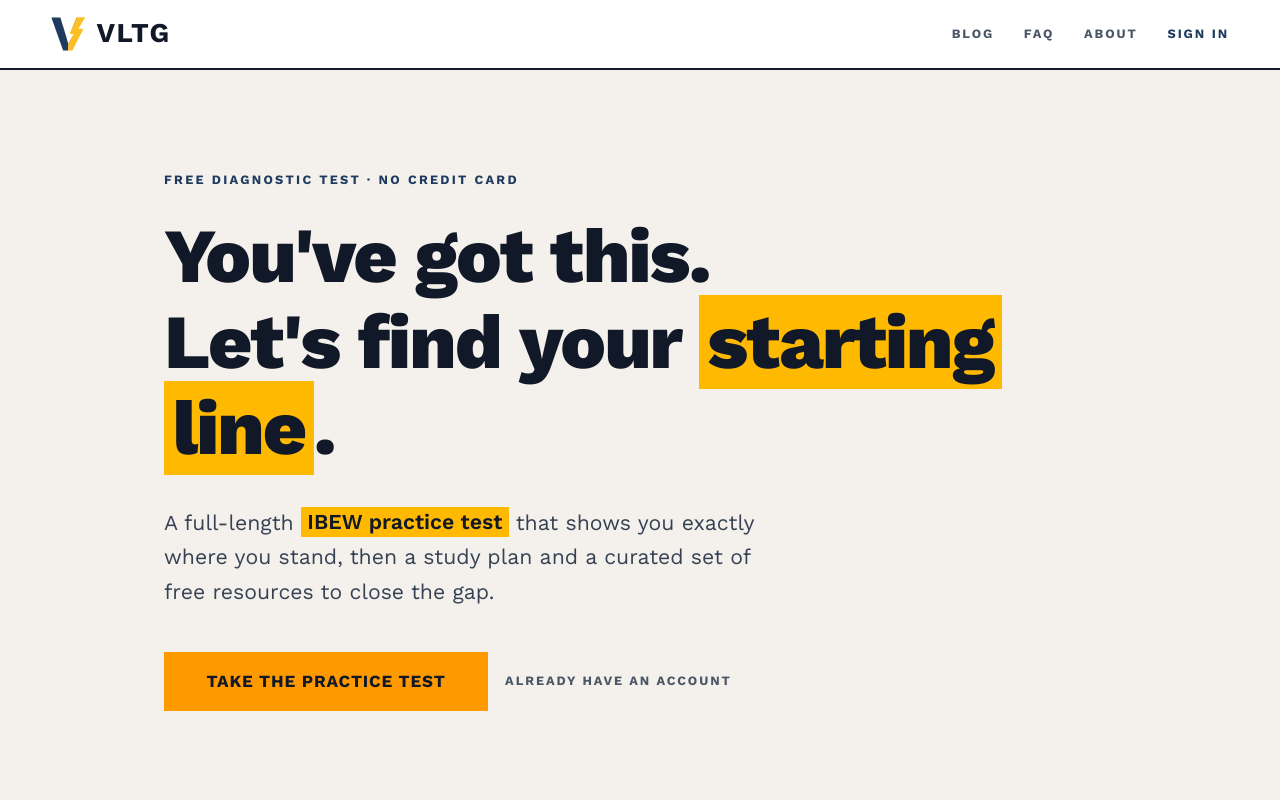
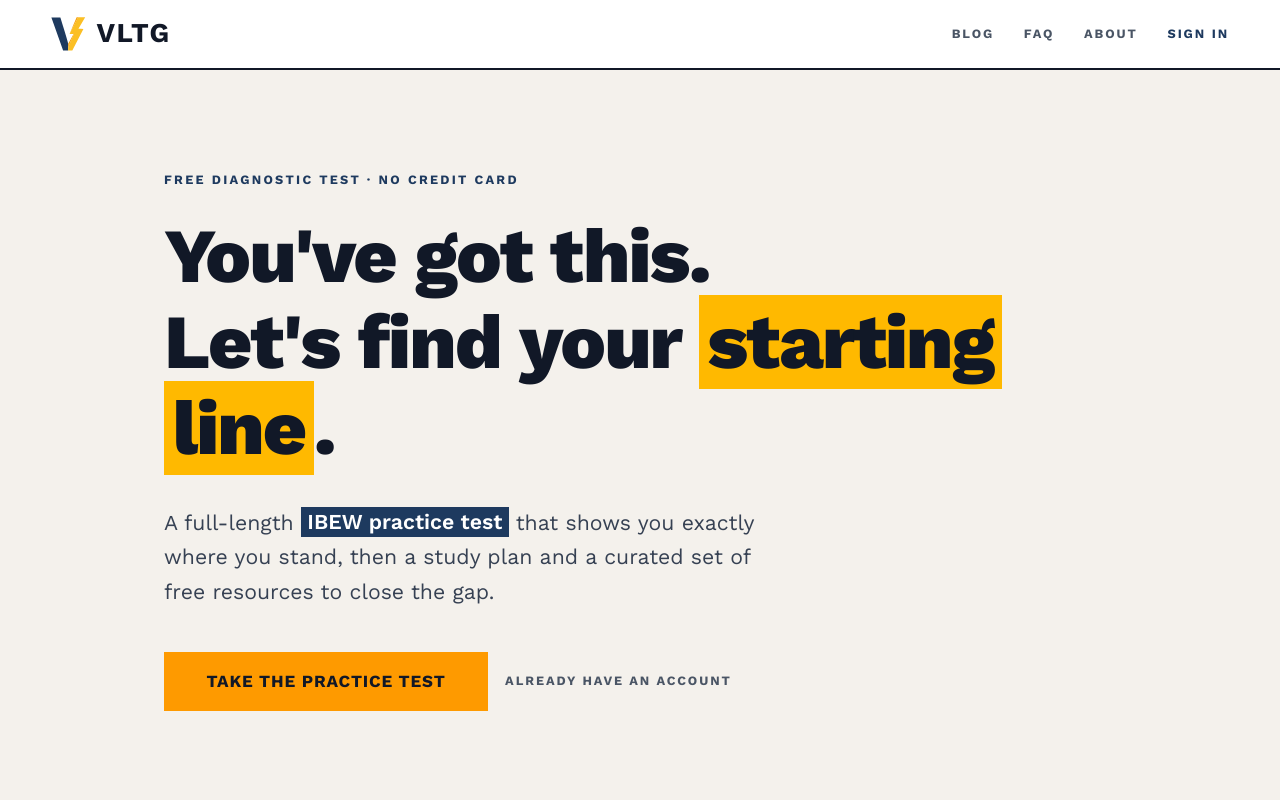
Before and after one commit to bhavjotkhurana/vltg-net, a Next.js app in the folder app/: page / in a window 1280 px wide. Shown: the top 800 px of the page. Built offline with nearby package versions, Linux system fonts and the light colour scheme.

Commit message:
Landing: navy highlight for 'IBEW practice test'
Swap the amber marker on 'IBEW practice test' for a navy pill with white
text, so it contrasts with the amber 'starting line' above it and ties into
the score hero and footer.

Co-Authored-By: Claude Opus 4.8 <noreply@anthropic.com>

```diff
--- a/app/src/app/page.tsx
+++ b/app/src/app/page.tsx
@@ -57,7 +57,7 @@ export default function HomePage() {
           </h1>
           <p className="mt-8 max-w-xl text-xl leading-relaxed text-gray-700">
             A full-length{" "}
-            <span className="box-decoration-clone bg-amber-400 px-1.5 py-0.5 font-semibold text-[#111827]">IBEW practice test</span>{" "}
+            <span className="box-decoration-clone bg-[#1E3A5F] px-1.5 py-0.5 font-semibold text-white">IBEW practice test</span>{" "}
             that shows you exactly where you stand, then a study plan and a curated
             set of free resources to close the gap.
           </p>
```
